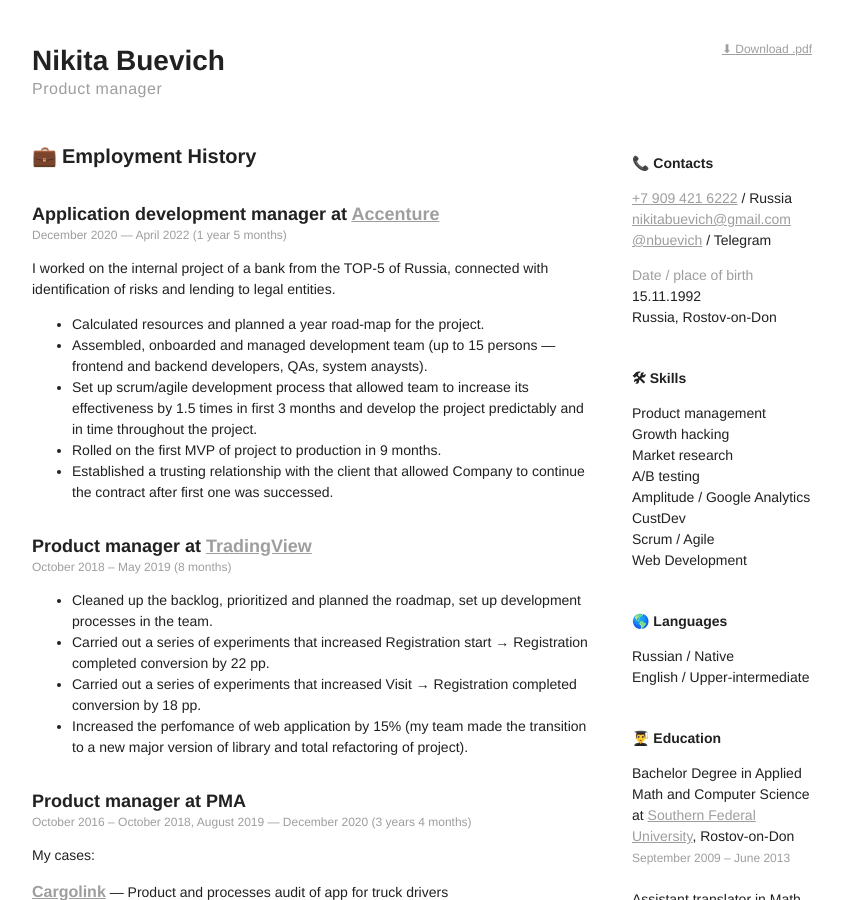
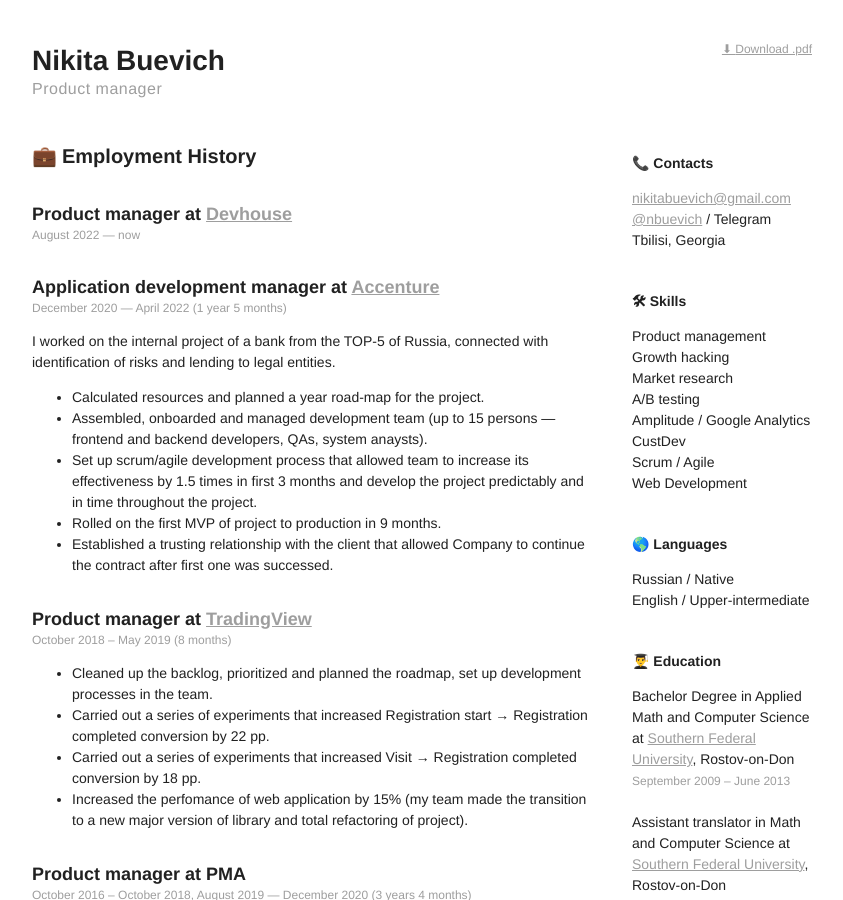
Before and after one commit to sombro/nbuevich.com, a Jekyll site: the page CV/index.html, which Jekyll copies as it is, in a window 1280 px wide and 900 px high. Shown: the whole window, without its empty margins (218-1061 px from the left). Built offline with Jekyll 4.4.1, drawn with Linux system fonts in a browser that asks for light colours.

Commit message:
CV update

```diff
--- a/CV/index.html
+++ b/CV/index.html
@@ -60,6 +60,11 @@
                         <div class="cv__col-left">
                             <article id="employment_history">
                                 <h2 class="cv__subtitle cv__subtitle-icon cv__subtitle--employment">Employment History</h2>
+
+                                <article id="devhouse">
+                                    <h3 class="cv__h3">Product manager at <a class="common__link" href="https://www.devhouse.pro/" target="_blank">Devhouse</a></h3>
+                                    <p class="cv__dates">August 2022 — now</p>
+                                </article>
 
                                 <article id="accenture">
                                     <h3 class="cv__h3">Application development manager at <a class="common__link" href="https://accenture.com" target="_blank">Accenture</a></h3>
@@ -153,14 +158,15 @@
                         <div class="cv__col-right">
                             <article id="contacts">
                                 <p><b>📞 Contacts</b></p>
-                                <p><a class="common__link" href="tel:89094216222">+7 909 421 6222</a> / Russia<br>
+                                <p><!-- <a class="common__link" href="tel:89094216222">+7 909 421 6222</a> / Russia<br> -->
                                 <a class="common__link" href="mailto:nikitabuevich@gmail.com">nikitabuevich@gmail.com</a><br>
-                                <a class="common__link" href="https://t.me/nbuevich">@nbuevich</a> / Telegram</p>
-                                <p>
-                                    <span class="cv__micro-title">Date / place of birth</span><br>
-                                    15.11.1992<br>
-                                    Russia, Rostov-on-Don
-                                </p>
+                                <a class="common__link" href="https://t.me/nbuevich">@nbuevich</a> / Telegram<br>
+                                Tbilisi, Georgia</p>
+                                <!-- <p>
+                                     <span class="cv__micro-title">Date / place of birth</span><br>
+                                     15.11.1992<br>
+                                     Russia, Rostov-on-Don
+                                </p> -->
                             </article>
                             <article>
                               <p><b>🛠 Skills</b></p>
```
Also changed, not shown: 2 other files.
